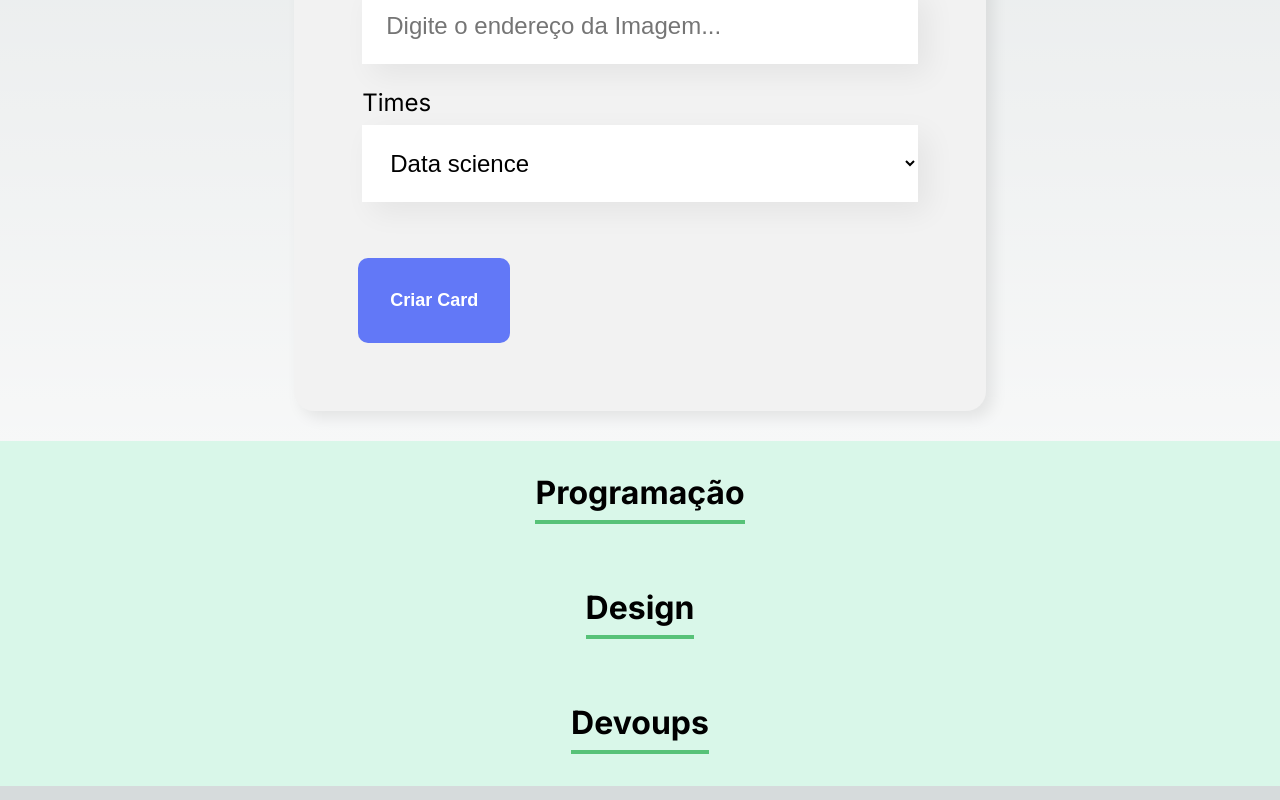
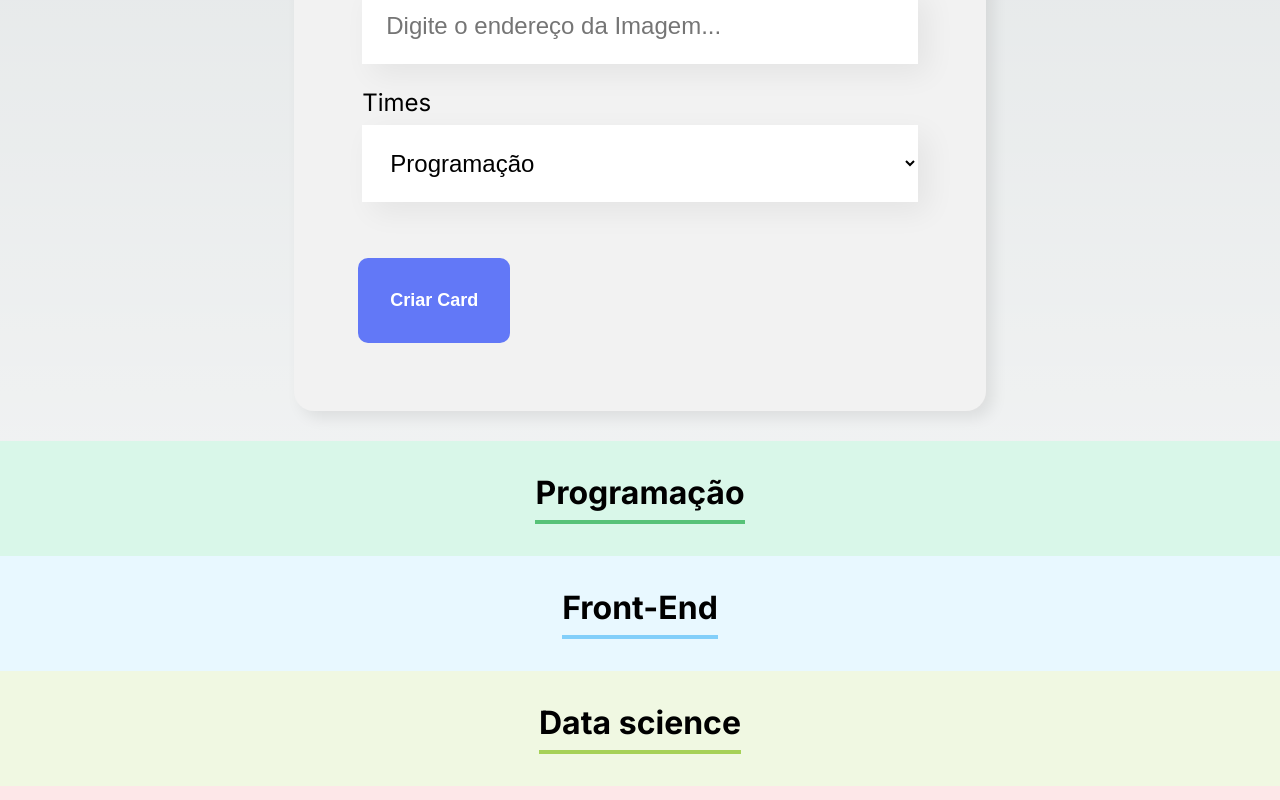
Before and after one commit to xande-rj/React_alurabasic, a Next.js app: page / in a window 1280 px wide. Shown: the part 940-1740 px from the top of the page. Built offline with nearby package versions, Linux system fonts and the light colour scheme.

Commit message:
Times colocados na page

```diff
--- a/src/app/componetes/Formulario/Formulario.js
+++ b/src/app/componetes/Formulario/Formulario.js
@@ -6,15 +6,6 @@
 import ListaSuspensa from "../Listasuspensa"
 import "./Formulario.css"
 function Formulario (props){
-
-    const times = [
-        'Data science',
-        'Devoups',
-        'UX e Design',
-        'Programação',
-        'Inovação',
-        'Front-End',
-    ]
 
     const aoSalvar = (evento) => {
         evento.preventDefault()
@@ -57,7 +48,7 @@
             <ListaSuspensa
             obrigatorio ={true}
             label="Times"
-            itens={times}
+            itens={props.times}
             valor={time}
             aoAlterado={valor => Settime(valor)}
             />
--- a/src/app/componetes/Times/Time.css
+++ b/src/app/componetes/Times/Time.css
@@ -1,12 +1,11 @@
 .times{
     text-align: center;
     padding: 32px;
-    background-color: #D9F7E9;
 }
 
 .times h3{
     font-size: 32px;
-    border-bottom: 4px solid #57C278;
+    border-bottom: 4px solid ;
     display: inline-block;
     padding-bottom: 8px;
 }
--- a/src/app/componetes/Times/index.js
+++ b/src/app/componetes/Times/index.js
@@ -1,9 +1,12 @@
 import "./Time.css"
 
 const Times = (props) =>{
+
+    const css ={borderColor: props.corPrimaria}
+
     return(
-        <section className="times">
-            <h3>{props.nome}</h3>
+        <section className="times" style={{backgroundColor: props.corSecundaria}}>
+            <h3 style={css}>{props.nome}</h3>
         </section>
     )
 }
--- a/src/app/page.js
+++ b/src/app/page.js
@@ -6,6 +6,45 @@
 import Times from './componetes/Times';
 
 export default function Home() {
+
+  const times = [
+    {
+      nome:'Programação',
+      corPrimaria:'#57C278',
+      corSecundaria:'#D9F7E9',
+    },
+    {
+      nome:'Front-End',
+      corPrimaria:'#82CFFA',
+      corSecundaria:'#E8F8FF',
+    },
+    {
+      nome:'Data science',
+      corPrimaria:'#A6D157',
+      corSecundaria:'#F0F8E2',
+    },
+    {
+      nome:'Devops',
+      corPrimaria:'#E06B69',
+      corSecundaria:'#FDE7E8',
+    },
+    {
+      nome:'UX e Design',
+      corPrimaria:'#D86EBF',
+      corSecundaria:'#FAE5F5',
+    },
+    {
+      nome:'Mobile',
+      corPrimaria:'#FEBA05',
+      corSecundaria:'#FFF5D9',
+    },
+    {
+      nome:'Inovação e Gestão',
+      corPrimaria:'#FF8A29',
+      corSecundaria:'#FFEEDF',
+    },
+  ]
+
   const [colaboradores, Setcolaboradores] =useState([])
 
   const NovoColaboradorAdicionado =(colaborador)=>{
@@ -15,10 +54,8 @@
   return (
     <div>
     <Banner/>
-    <Formulario ColaboradorCadastrado = {colaborador =>NovoColaboradorAdicionado(colaborador)}/>
-    <Times nome="Programação"/>
-    <Times nome="Design"/>
-    <Times nome="Devoups"/>
+    <Formulario times= {times.map(time => time.nome)} ColaboradorCadastrado = {colaborador =>NovoColaboradorAdicionado(colaborador)}/>
+    {times.map(time => <Times key={time.nome} nome={time.nome} corPrimaria={time.corPrimaria} corSecundaria={time.corSecundaria}/>)}
     </div>
-  )
+  );
 }
```
